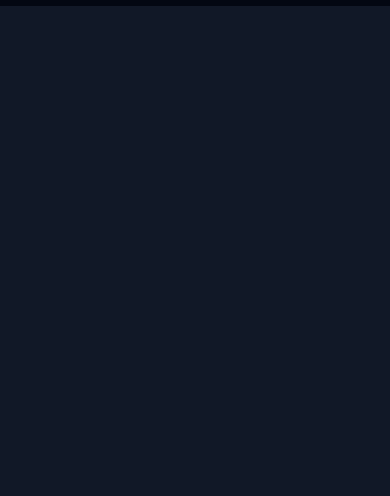
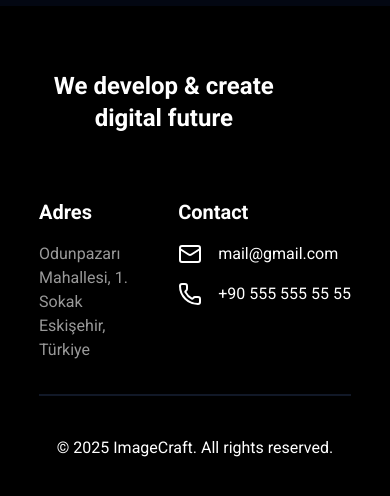
Before and after one commit to erkaraFikret/AI-Image-Gen, a Next.js app: page / in a window 390 px wide. Shown: the part 5540-6036 px from the top of the page. Before the commit the page ends 5546 px from the top, so only its background shows below. Built offline with nearby package versions, Linux system fonts and the light colour scheme.

Commit message:
feat : add footer

```diff
--- /dev/null
+++ b/components/Home/Footer/Footer.tsx
@@ -0,0 +1,40 @@
+import { Mail, Phone } from "lucide-react";
+import React from "react";
+
+const Footer = () => {
+  return (
+    <div className="pb-16 pt-16 bg-black">
+      <div className="w-[80%] mx-auto grid grid-cols-1 sm:grid-cols-2 lg:grid-cols-4 items-start gap-10 pb-8 border-b-2 border-gray-900 space-y-6 sm:space-y-0">
+        <div className="col-span-2">
+          <p className="text-2xl sm:text-3xl md:text-4xl text-white w-[80%] font-bold text-center">
+            We develop & create digital future
+          </p>
+        </div>
+        <div className="flex flex-col">
+          <h1 className="text-xl text-white font-bold">Adres</h1>
+          <p className="text-opacity-60 text-white mt-4">
+            Odunpazarı Mahallesi, 1. Sokak
+          </p>
+
+          <p className="text-opacity-60 text-white">Eskişehir, Türkiye</p>
+        </div>
+        <div>
+            <h1 className="text-xl text-white font-bold ">Contact</h1>
+           <div>
+           <p className="text-white flex items-center gap-4 mt-4">
+                <Mail/> mail@gmail.com
+            </p>
+           </div>
+           <div>
+           <p className="text-white flex items-center gap-4 mt-4">
+                <Phone/> +90 555 555 55 55
+            </p>
+           </div>
+        </div>
+      </div>
+      <p className="text-white text-center mt-10">&copy; 2025 ImageCraft. All rights reserved.</p>
+    </div>
+  );
+};
+
+export default Footer;
--- a/components/Home/Home.tsx
+++ b/components/Home/Home.tsx
@@ -5,6 +5,7 @@
 import Price from "./Price/Price";
 import Review from "./Review/Review";
 import Faq from "./Faq/Faq";
+import Footer from "./Footer/Footer";
 
 const Home = () => {
   return (
@@ -13,8 +14,9 @@
       <RecentImage />
       <About />
       <Price />
-      <Review/>
-      <Faq/>
+      <Review />
+      <Faq />
+      <Footer />
     </div>
   );
 };
```
